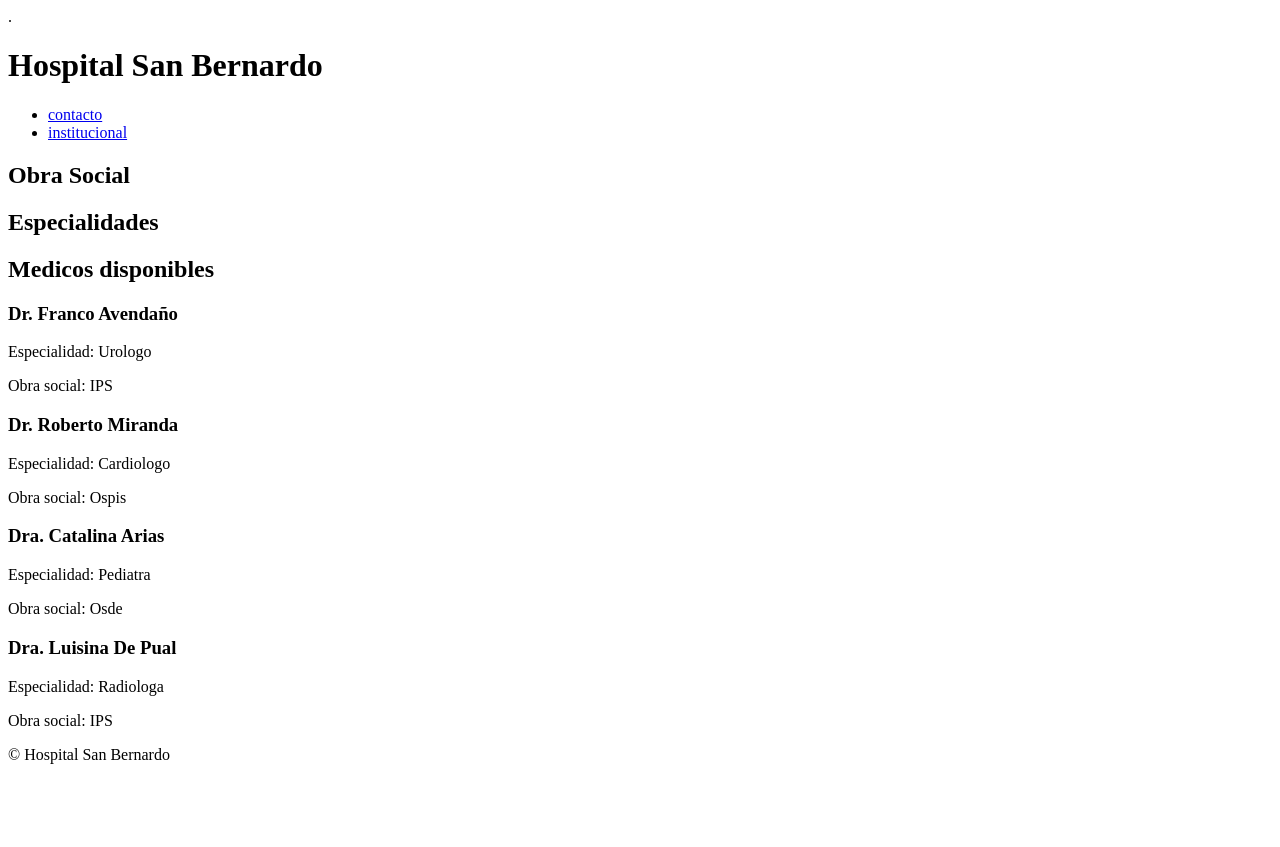
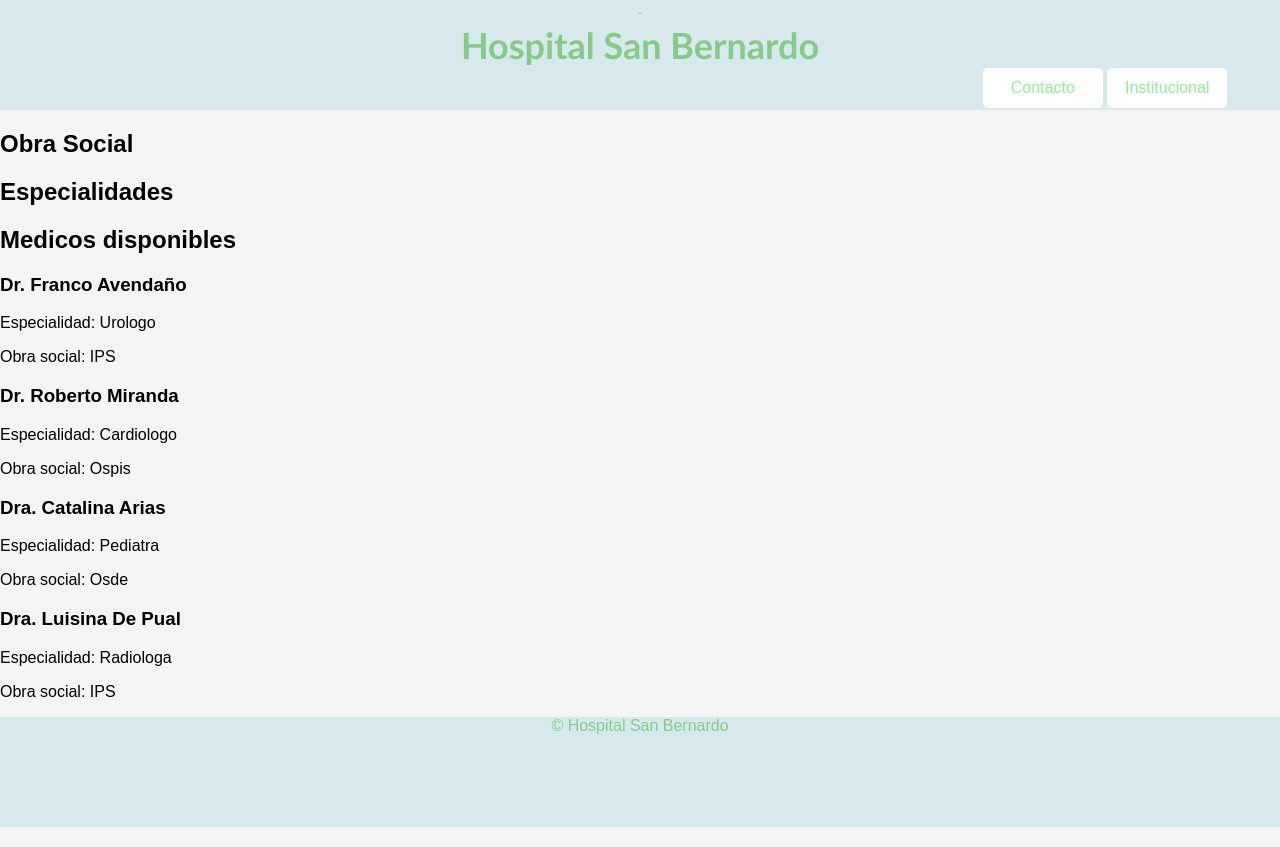
Before and after one commit to lucas12cn/IDW-38, a plain HTML site: page index.html in a window 1280 px wide. Before the commit the page ends 800 px from the top, so only its background shows below. Drawn offline with Linux system fonts and the light colour scheme.

Commit message:
estilos del nav

```diff
--- /dev/null
+++ b/estilos.css
@@ -0,0 +1,66 @@
+body {
+    font-family: Arial, sans-serif;
+    margin: 0;
+    padding: 0;
+    background-color: #f4f4f4;
+}
+
+header, footer{
+    width: 100%;
+    height: 110px;
+    background-color: rgb(216, 233, 238);
+    color: #85ca87;
+    text-align: center;
+    font-family: Arial, sans-serif;
+    margin-bottom: 20px;
+    padding: 0;
+}
+header h1 {
+    margin: 5px auto;
+    width: 400px;
+    height: 40px;
+    font-size: 36px;
+    font-family: 'Trebuchet MS', sans-serif;
+
+}
+
+header nav {
+	width:250px;
+	height: 40px;
+	background-color: rgb(216, 233, 238);
+	float: right;
+    margin: 0 50px 0 auto;
+    padding: 0;
+
+}
+
+header nav ul {
+	margin: 0;
+	padding: 0;
+	list-style-type: none;
+
+}
+
+header nav ul li {
+	display: inline;
+    padding: 0;
+
+}
+
+header nav ul li a {
+	display: inline-block;
+	width: 120px;
+	height: 40px;
+    background-color: #FFFFFF;
+
+	color: #8DF293;
+	text-decoration: none;
+	text-align: center;
+	line-height: 40px;
+    border-radius: 5px;
+}
+header nav ul li a:hover {
+	background-color: #A9ABA7;
+	font-family: broadway, arial black;
+	border-radius: 10px 10px 0 0;
+    }
--- a/index.html
+++ b/index.html
@@ -1,7 +1,8 @@
 <!DOCTYPE html>
-<html lang="en">
+<html lang="es">
 <head>
     <meta charset="UTF-8">
+    <link rel="stylesheet" type="text/css" href="estilos.css">
     <meta name="viewport" content="width=device-width, initial-scale=1.0">
     <title>Hospital San Bernardo</title>
 </head>
@@ -11,8 +12,8 @@
         <h1>Hospital San Bernardo</h1>
             <nav>
                 <ul>
-                    <li><a href="contacto.html">contacto</a></li>
-                    <li><a href="institucional.html">institucional</a></li>
+                    <li><a href="contacto.html">Contacto</a></li>
+                    <li><a href="institucional.html">Institucional</a></li>
                 </ul>
             </nav>
     </header>
```
Also changed, not shown: 1 other file.
